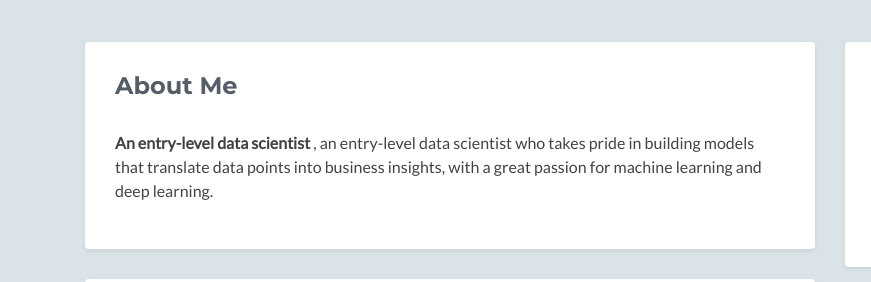
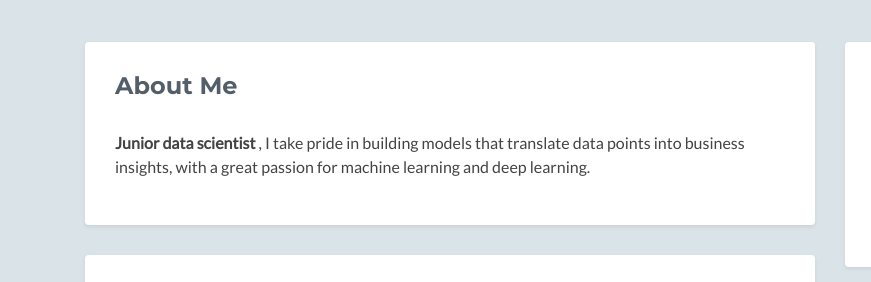
Before and after one commit to MoadBili/moadbili.github.io, a plain HTML site: page index.html in a window 1280 px wide. Shown: the part 264-546 px from the top of the page, 0-871 px from the left. Drawn offline with nearby package versions, Linux system fonts and the light colour scheme; no server answers; some icons are missing.

Commit message:
Update index.html

```diff
--- a/index.html
+++ b/index.html
@@ -61,9 +61,8 @@
                     <div class="section-inner shadow-sm rounded">
                         <h2 class="heading">About Me</h2>
                         <div class="content">
-                            <p><strong>An entry-level data scientist </strong>, an entry-level data scientist who takes pride in building models that translate data points into business insights,
+                            <p><strong>Junior data scientist </strong>, I take pride in building models that translate data points into business insights,
                                  with a great passion for machine learning and deep learning.<br />
-
                             </p>
 
                         </div>
```
